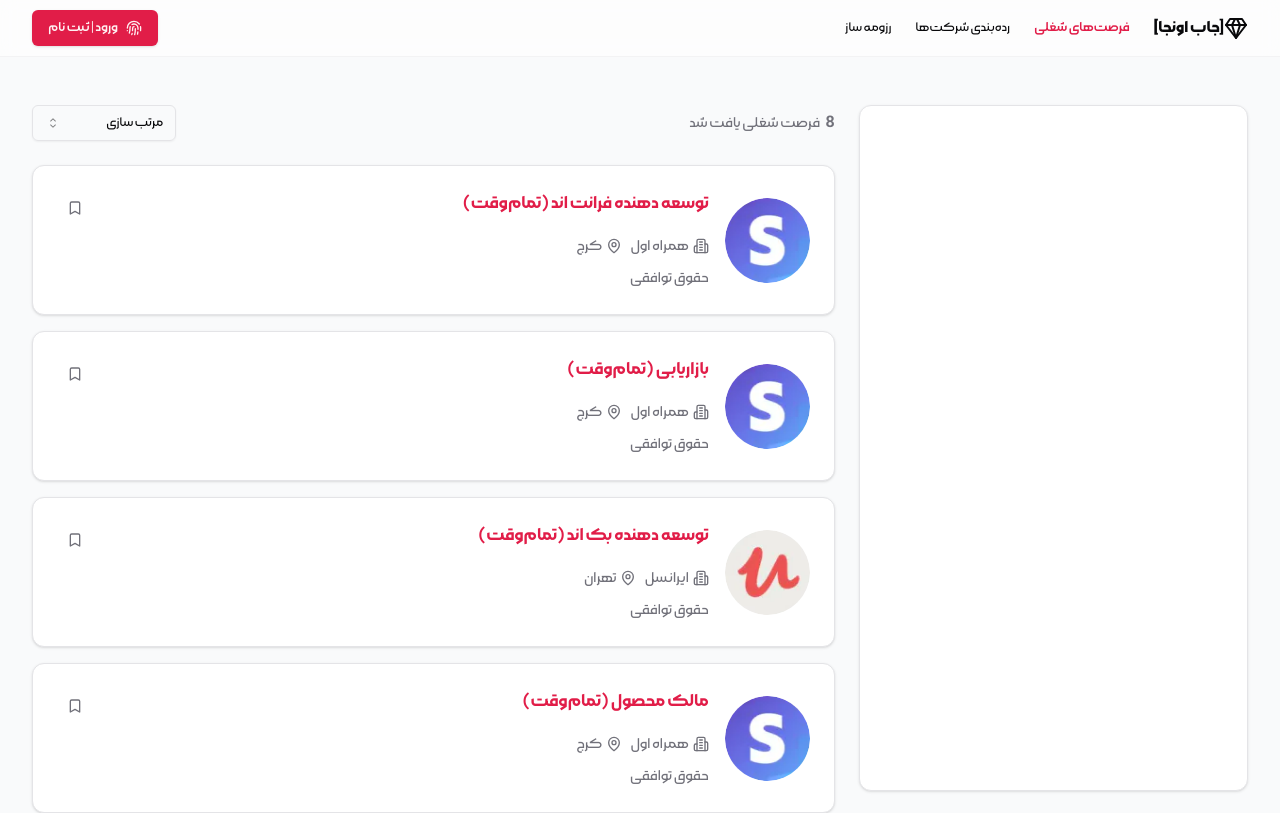
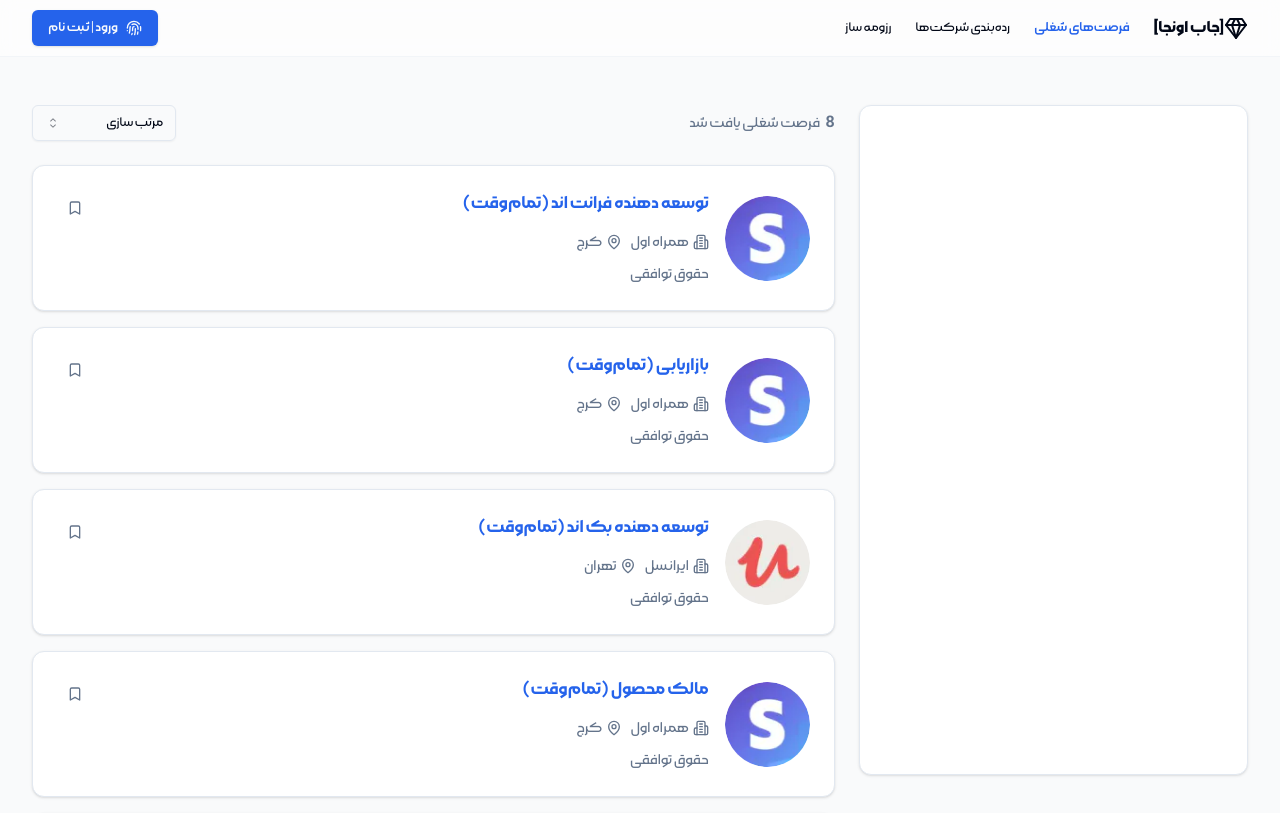
Before and after one commit to hoseinABH/Next-Job-Board, a Next.js app: page /jobs in a window 1280 px wide. Shown: the top 813 px of the page. Built offline with nearby package versions, Linux system fonts and the light colour scheme.

Commit message:
styles:change primary color in light mode

```diff
--- a/src/app/globals.css
+++ b/src/app/globals.css
@@ -5,24 +5,24 @@
 @layer base {
   :root {
     --background: 0 0% 100%;
-    --foreground: 240 10% 3.9%;
+    --foreground: 222.2 84% 4.9%;
     --card: 0 0% 100%;
-    --card-foreground: 240 10% 3.9%;
+    --card-foreground: 222.2 84% 4.9%;
     --popover: 0 0% 100%;
-    --popover-foreground: 240 10% 3.9%;
-    --primary: 346.8 77.2% 49.8%;
-    --primary-foreground: 355.7 100% 97.3%;
-    --secondary: 240 4.8% 95.9%;
-    --secondary-foreground: 240 5.9% 10%;
-    --muted: 240 4.8% 95.9%;
-    --muted-foreground: 240 3.8% 46.1%;
-    --accent: 240 4.8% 95.9%;
-    --accent-foreground: 240 5.9% 10%;
+    --popover-foreground: 222.2 84% 4.9%;
+    --primary: 221.2 83.2% 53.3%;
+    --primary-foreground: 210 40% 98%;
+    --secondary: 210 40% 96.1%;
+    --secondary-foreground: 222.2 47.4% 11.2%;
+    --muted: 210 40% 96.1%;
+    --muted-foreground: 215.4 16.3% 46.9%;
+    --accent: 210 40% 96.1%;
+    --accent-foreground: 222.2 47.4% 11.2%;
     --destructive: 0 84.2% 60.2%;
-    --destructive-foreground: 0 0% 98%;
-    --border: 240 5.9% 90%;
-    --input: 240 5.9% 90%;
-    --ring: 346.8 77.2% 49.8%;
+    --destructive-foreground: 210 40% 98%;
+    --border: 214.3 31.8% 91.4%;
+    --input: 214.3 31.8% 91.4%;
+    --ring: 221.2 83.2% 53.3%;
     --radius: 0.5rem;
   }
 
--- a/src/components/job-card.tsx
+++ b/src/components/job-card.tsx
@@ -43,7 +43,7 @@
             >
               {job.title} ({mapJobType[job.jobType]})
             </Link>
-            <div className="flex items-center flex-wrap sm:flex-wrap gap-2 text-muted-foreground mt-2">
+            <div className="flex items-center flex-wrap sm:flex-wrap gap-2 text-muted-foreground mt-1">
               <p className="flex items-center">
                 <Building2 className="w-4 h-4 ml-1" /> {job.company.name}
               </p>
```
